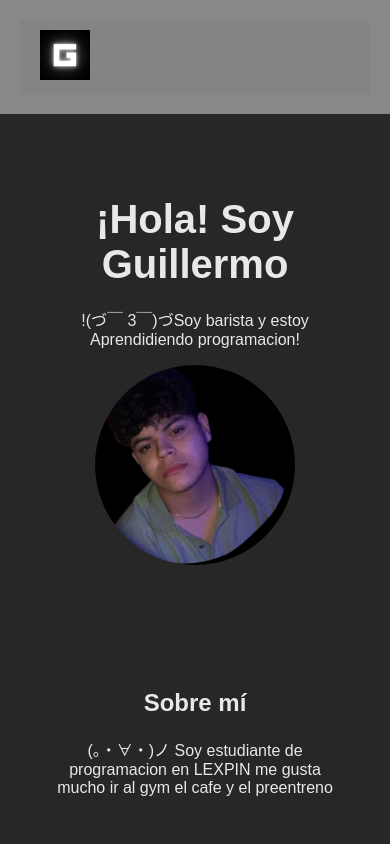
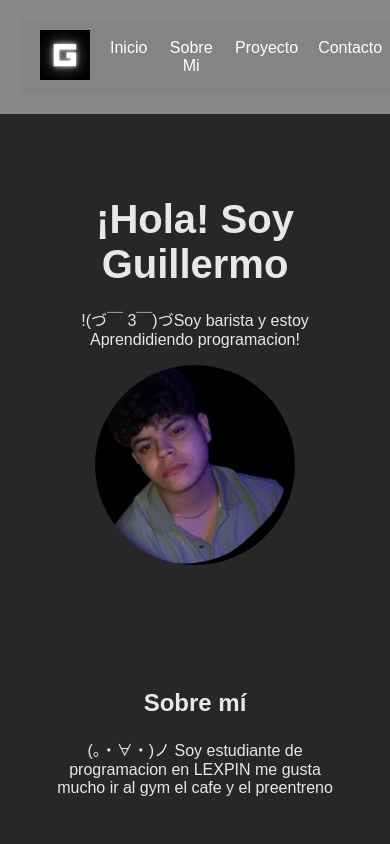
Before and after one commit to david-guillermo/PORTAFOLIO-GUILLER0, a plain HTML site: page index.html in a window 390 px wide. Shown: the top 844 px of the page. Drawn offline with Linux system fonts and the light colour scheme; some icons are missing.

Commit message:
portafolio 10

```diff
--- a/Codigos/H0M3/Guillermo.sass
+++ b/Codigos/H0M3/Guillermo.sass
@@ -13,6 +13,8 @@ main
 // color y estilos de la barra de navegacion
 header
     background-color: #cfcfcf94
+    // height: 40%
+    width: 98%
     padding: 20px
 
 
@@ -55,7 +57,7 @@ nav
 
 @media(max-width: 768px)
     .menu
-        display: none
+        display: flex
 
 
     .menu-toggle
--- a/index.html
+++ b/index.html
@@ -124,6 +124,5 @@
         <p>&copy; 2024 David Arismendi</p>
     </footer>
 
-    <script src="script.js"></script>
 </body>
 </html>
```
Also changed, not shown: Codigos/H0M3/Guillermo.css, 1 other file.
